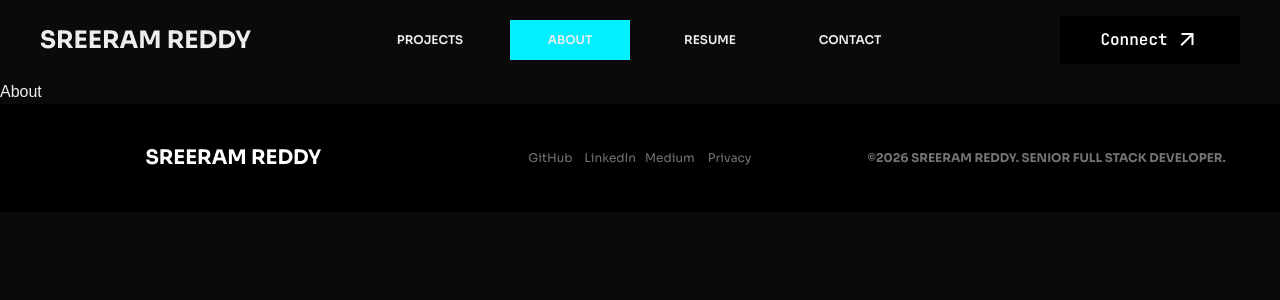
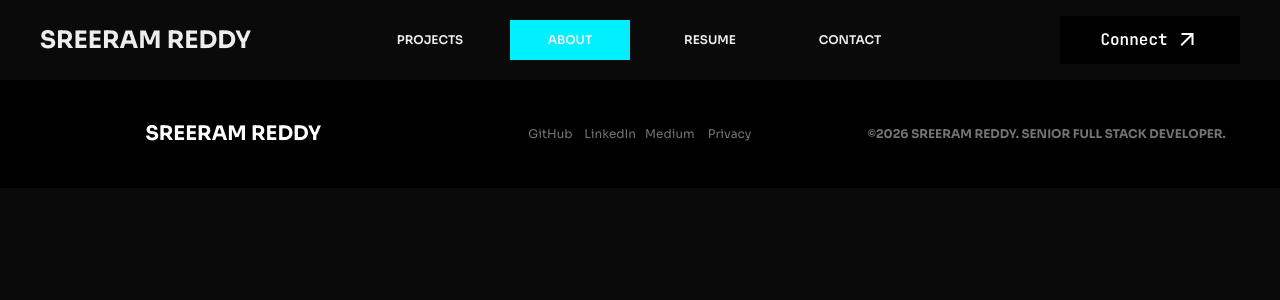
Before and after one commit to DracFiendMG/portfolio, a Next.js app: page /about in a window 1280 px wide. Shown: the top 300 px of the page. Built offline with nearby package versions, Linux system fonts and the light colour scheme.

Commit message:
feat: add initial about page component with placeholder sections

```diff
--- a/app/about/page.tsx
+++ b/app/about/page.tsx
@@ -1,7 +1,18 @@
 export default function About() {
     return (
         <div>
-            <h1>About</h1>
+            <section>
+
+            </section>
+            <section>
+
+            </section>
+            <section>
+
+            </section>
+            <section>
+
+            </section>
         </div>
     )
 }
```
